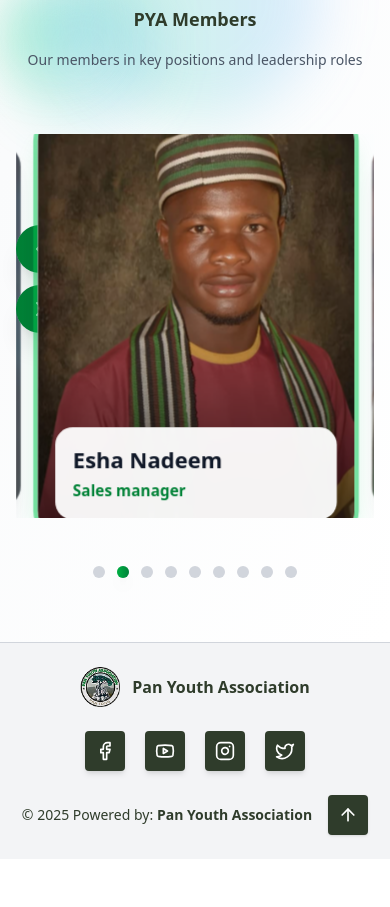
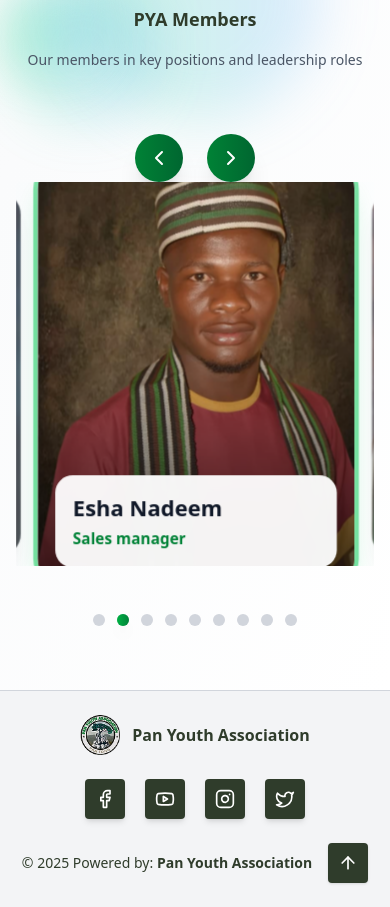
Before and after one commit to Nastechy/pya_website, a Next.js app: page / in a window 390 px wide. Shown: the part 5040-5947 px from the top of the page. Before the commit the page ends 5899 px from the top, so only its background shows below. Built offline with nearby package versions, Linux system fonts and the light colour scheme.

Commit message:
modifications

```diff
--- a/src/components/members-carousel.tsx
+++ b/src/components/members-carousel.tsx
@@ -1,4 +1,3 @@
-
 "use client"
 
 import React, { useState, useEffect, useRef } from "react"
@@ -114,7 +113,15 @@ export default function MembersCarousel() {
                     </motion.p>
                 </motion.div>
 
-                <div className="absolute left-4 top-1/2 -translate-y-1/2 z-20 flex flex-col space-y-3 md:space-y-6">
+                <div
+                    className={`
+                        z-20 flex
+                        ${isDesktop
+                            ? "absolute left-4 top-1/2 -translate-y-1/2 flex-col space-y-6"
+                            : "relative mt-8 justify-center flex-row space-x-6"
+                        }
+                    `}
+                >
                     <motion.button
                         whileHover={{ scale: 1.15, rotate: -5 }}
                         whileTap={{ scale: 0.9 }}
@@ -202,8 +209,8 @@ export default function MembersCarousel() {
                         >
                             <div
                                 className={`w-3 h-3 rounded-full transition-all duration-500 ${index === currentIndex
-                                        ? "bg-gradient-to-r from-green-600 to-green-800 shadow-lg"
-                                        : "bg-gray-300 hover:bg-gray-400"
+                                    ? "bg-gradient-to-r from-green-600 to-green-800 shadow-lg"
+                                    : "bg-gray-300 hover:bg-gray-400"
                                     }`}
                             />
                             {index === currentIndex && (
```
